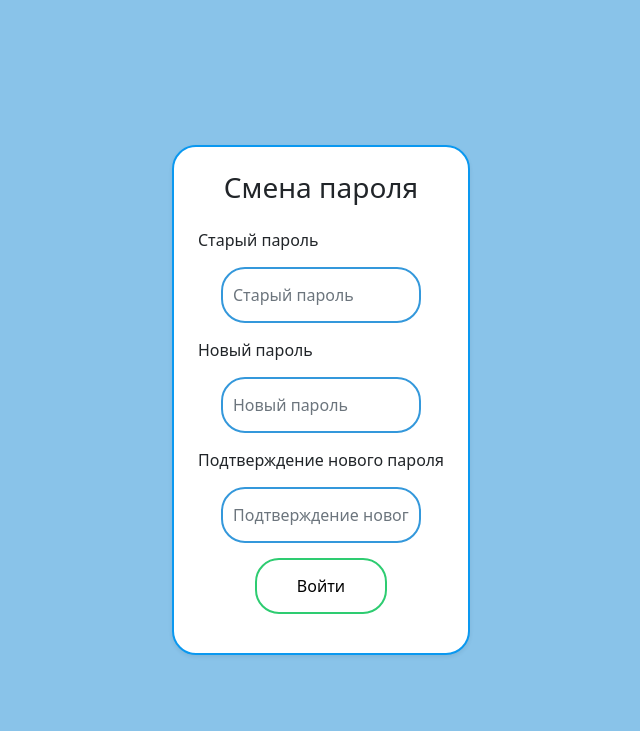
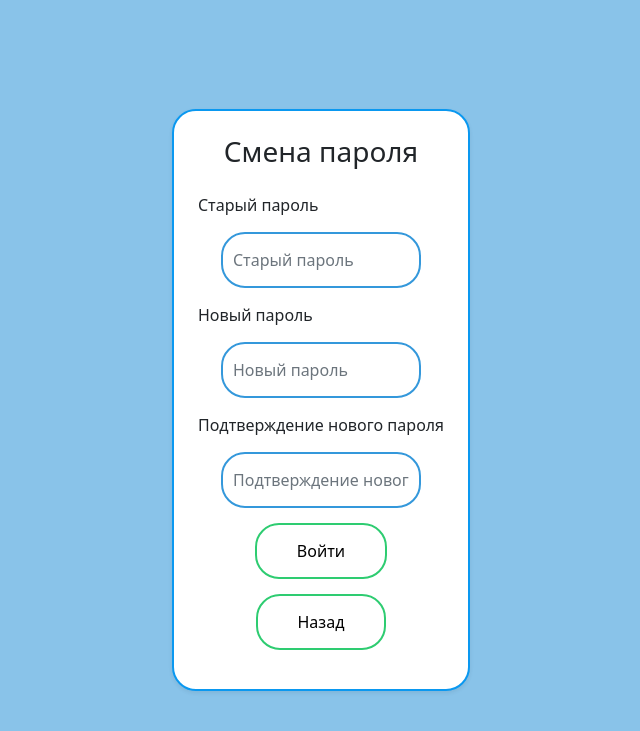
Before and after one commit to 1mmo/here_point, a Django app: page /accounts/profile/password/change/ in a window 1280 px wide. Shown: the top 731 px of the page, without its empty margins (319-959 px from the left). Run offline with Django 3.2, Linux system fonts and the light colour scheme; the visitor is signed in with stand-in values (Sample User, id 1); some libraries are stand-ins or nearby versions.

```diff
--- a/src/users/templates/layout/basic.html
+++ b/src/users/templates/layout/basic.html
@@ -62,6 +62,23 @@
             border-radius: 24px;
             border: 2px solid #0a98f0;
         }
+
+	.back {
+	    border: 0;
+            background: none;
+            display: block;
+            margin: 15px auto;
+            border: 2px solid #2ecc71;
+            padding: 14px 40px;
+            outline: none;
+            color: rgb(0, 0, 0);
+            border-radius: 24px;
+            transition: 0.25s;
+	}
+
+	.back:hover {
+		background: #2ecc71;
+	}
     </style>
 </head>
 <body>
--- a/src/users/templates/users/change_user_info.html
+++ b/src/users/templates/users/change_user_info.html
@@ -30,6 +30,7 @@
         }
 	#other_button {
 		width: 200px;
+		margin: 0px 0px 0px 345px;
 	}
     </style>
 
@@ -82,6 +83,10 @@
                                 <div class="col-sm-8">
                                         <input name='last_name' type='text' class='form-control-plaintext fs-3' id='text_last_name' value="{{ user.last_name }}">
 				</div>
+				<label for="pass" class="col-sm-4 col-form-label fs-3">Password:</label>
+                                <div class="col-sm-8">
+                                        <input name='pass' type='password' onlyread class='form-control-plaintext fs-3' id='pass' value="{{ user.password }}">
+                                </div>
 				<button onclick="document.location='{% url 'users:password_change' %}'" type="button" class="btn btn-outline-secondary mt-5 btn-lg" id="other_button">Изменить пароль</button>
 			</div>
 		</div>
--- a/src/users/templates/users/password_change.html
+++ b/src/users/templates/users/password_change.html
@@ -13,5 +13,6 @@
                 <input name="new_password2" type="password" class="form-control" id="new_pass2" placeholder="Подтверждение нового пароля">
         </div>
         <input type="submit" value="Войти">
+	<button onclick="document.location='{% url 'users:profile_change' %}'" type="button" class='back'>Назад</button>
 </form>
 {% endblock %}
```
